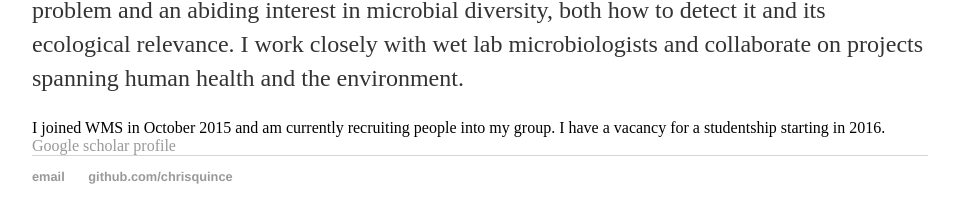
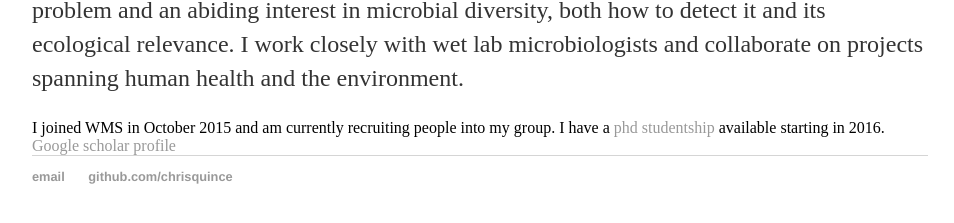
Before and after one commit to chrisquince/chrisquince.github.io, a Jekyll site: the page built from index.html, in a window 1280 px wide. Shown: the part 504-727 px from the top of the page, without its empty margins (160-1114 px from the left). Built offline with Jekyll 4.4.1, drawn with Linux system fonts in a browser that asks for light colours.

Commit message:
Update index.html

```diff
--- a/index.html
+++ b/index.html
@@ -14,7 +14,9 @@ title: Chris Quince, Metagenomics bioinformatician
 	models to address both types of problem and an abiding interest in microbial diversity, both how to detect it and its
 	ecological relevance. I work closely with wet lab microbiologists and collaborate on projects spanning human health and the environment.</p>
 
-	I joined WMS in October 2015 and am currently recruiting people into my group. I have a vacancy for a studentship starting in 2016.
+	I joined WMS in October 2015 and am currently recruiting people into my group. I have a
+	<a href="/studentships">phd studentship</a></li> available starting in 2016.
+
 	<a href="https://scholar.google.co.uk/citations?user=0yKnJ2wAAAAJ&hl=en">Google scholar profile</a>
 
 </div><!-- /.blurb -->
```
